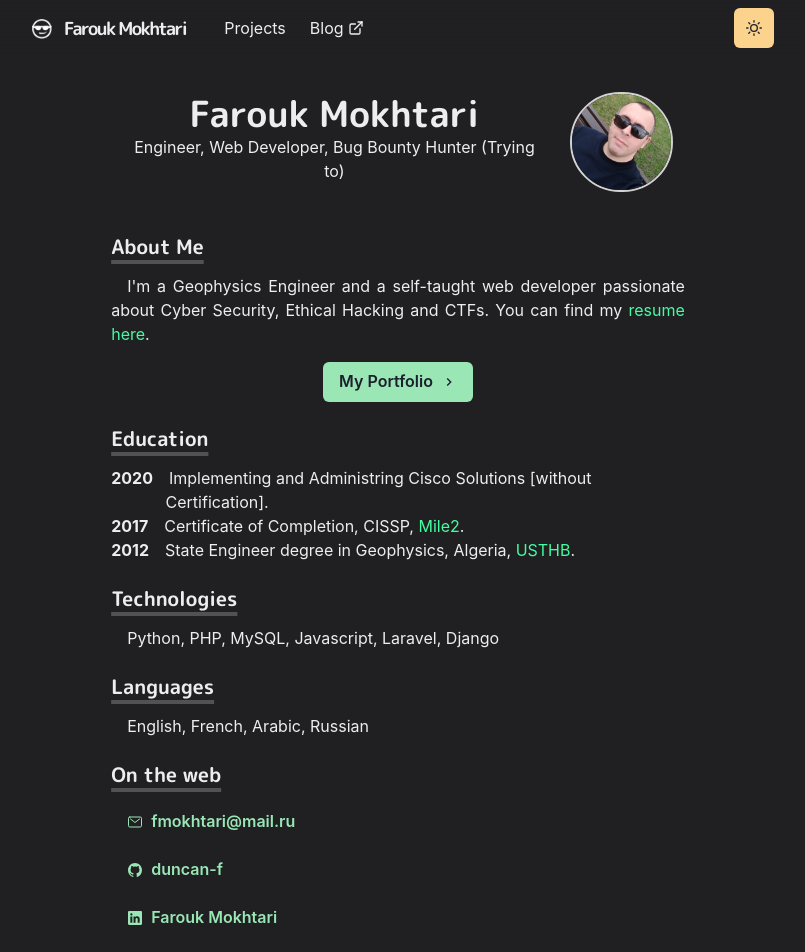
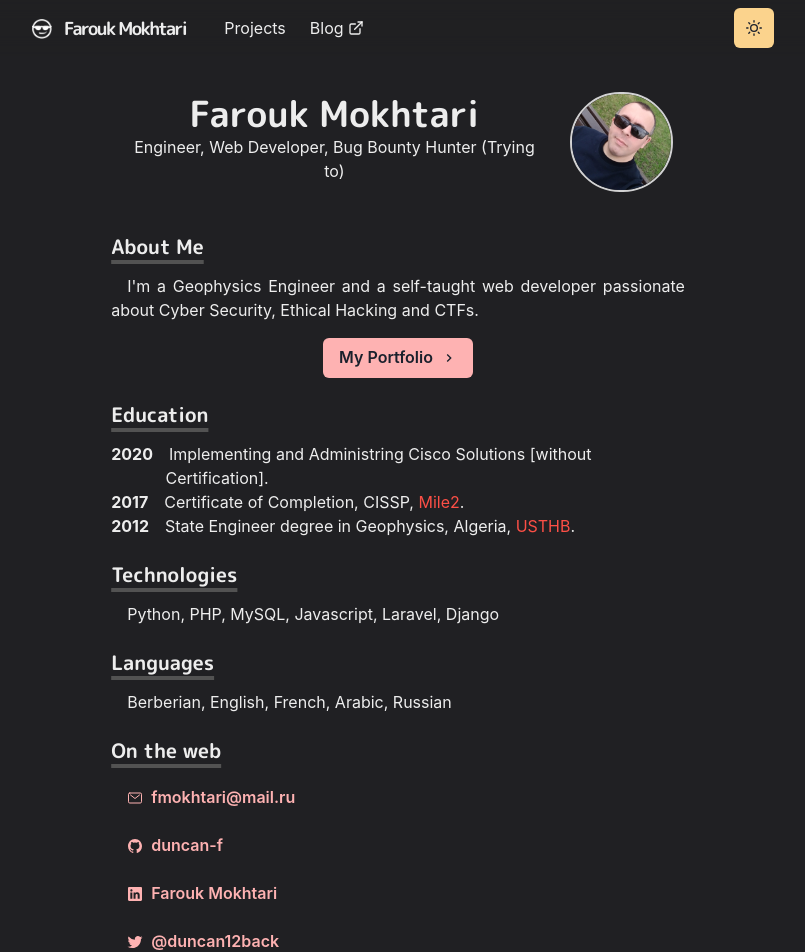
Before and after one commit to duncan-f/portfolio, a Next.js app: page / in a window 1280 px wide. Shown: the top 952 px of the page, without its empty margins (242-1047 px from the left). Built offline with nearby package versions, Linux system fonts and the light colour scheme.

Commit message:
updated theme colors

```diff
--- a/src/components/navbar.js
+++ b/src/components/navbar.js
@@ -29,7 +29,7 @@ const LinkItem = ({ href, path, target, children, ...props }) => {
       target={target}
       p={2}
       alignItems="center"
-      bg={active ? 'grassTeal' : undefined}
+      bg={active ? 'lightRed' : undefined}
       color={active ? '#202023' : inactiveColor}
       {...props}
     >
--- a/src/components/project.js
+++ b/src/components/project.js
@@ -23,7 +23,7 @@ export const ProjectImage = ({ src, alt }) => (
 )
 
 export const Meta = ({ children }) => (
-  <Badge colorScheme="green" mr={2}>
+  <Badge colorScheme="red" mr={2}>
     {children}
   </Badge>
 )
--- a/src/components/theme-toggle-button.js
+++ b/src/components/theme-toggle-button.js
@@ -17,7 +17,7 @@ const ThemeToggleButton = () => {
     >
     <IconButton
       aria-label="Toggle theme"
-      colorScheme={useColorModeValue('green', 'orange')}
+      colorScheme={useColorModeValue('purple', 'orange')}
       icon={useColorModeValue(<MoonIcon />, <SunIcon />)}
       onClick={toggleColorMode}
     >
--- a/src/lib/theme.js
+++ b/src/lib/theme.js
@@ -26,7 +26,7 @@ const components = {
 
   Link: {
     baseStyle: props => ({
-      color: mode('#3d7aed', '#46fca1')(props),
+      color: mode('#3d7aed', '#fc4f46')(props),
       textUnderlineOffset: 3
     })
   }
@@ -38,6 +38,7 @@ const fonts = {
 
 const colors = {
   grassTeal: '#88ccca',
+  lightRed: '#ce2d1e',
   lightGreen: '#67fccf',
   darkPurple: '#400093',
   lightPurple: '#913ffc'
--- a/src/pages/404.js
+++ b/src/pages/404.js
@@ -15,7 +15,7 @@ const NotFound = () => {
       <Text>The page you&apos;re looking for was not found.</Text>
       <Divider my={6} />
       <Box my={6} align="center">
-        <Button as={NextLink} href="/" colorScheme="orange">
+        <Button as={NextLink} href="/" colorScheme="red">
           Return to home
         </Button>
       </Box>
--- a/src/pages/index.js
+++ b/src/pages/index.js
@@ -64,13 +64,11 @@ const Home = () => {
         <Paragraph>
           I&apos;m a Geophysics Engineer and a self-taught web developer
           passionate about Cyber Security, Ethical Hacking and CTFs.
-          You can find my {' '}
-          <Link href="resume.en.pdf">resume here</Link>.
         </Paragraph>
 
         <Box align="center" my={4}>
           <NextLink href="/projects">
-            <Button rightIcon={<ChevronRightIcon />} colorScheme="green">
+            <Button rightIcon={<ChevronRightIcon />} colorScheme="red">
               My Portfolio
             </Button>
           </NextLink>
@@ -106,7 +104,7 @@ const Home = () => {
       <Section delay={0.6}>
         <Heading as="h3" variant="section-title">Languages</Heading>
         <Paragraph>
-          English, French, Arabic, Russian
+          Berberian, English, French, Arabic, Russian
         </Paragraph>
       </Section>
 
@@ -118,7 +116,7 @@ const Home = () => {
               <Button
                 mb={2}
                 variant="ghost"
-                colorScheme="green"
+                colorScheme="red"
                 leftIcon={<Icon as={IoMailOutline} />}
               >fmokhtari@mail.ru</Button>
             </Link>
@@ -129,7 +127,7 @@ const Home = () => {
               <Button
                 mb={2}
                 variant="ghost"
-                colorScheme="green"
+                colorScheme="red"
                 leftIcon={<Icon as={IoLogoGithub} />}
               >duncan-f</Button>
             </Link>
@@ -140,7 +138,7 @@ const Home = () => {
               <Button
                 mb={2}
                 variant="ghost"
-                colorScheme="green"
+                colorScheme="red"
                 leftIcon={<Icon as={IoLogoLinkedin} />}
               >Farouk Mokhtari</Button>
             </Link>
@@ -151,7 +149,7 @@ const Home = () => {
               <Button
                 mb={2}
                 variant="ghost"
-                colorScheme="green"
+                colorScheme="red"
                 leftIcon={<Icon as={IoLogoTwitter} />}
               >@duncan12back</Button>
             </Link>
--- a/src/pages/projects/portfolio.js
+++ b/src/pages/projects/portfolio.js
@@ -18,7 +18,8 @@ const Project = () => (
       </Title>
       <P>
         This is the current website. Since I&apos;m learing ReactJS Stack,
-        I just wanted to try and code a portfolio using React and NextJS.
+        I just wanted to try and code a portfolio using React and NextJS, and
+        I combined it with Chakra UI for the interface.
       </P>
       <List ml={4} my={4}>
         <ListItem>
@@ -29,7 +30,7 @@ const Project = () => (
         </ListItem>
         <ListItem>
           <Meta>Stack</Meta>
-          <span>ReactJS, NextJS, Javascript</span>
+          <span>Chakra UI, ReactJS, NextJS, Javascript</span>
         </ListItem>
       </List>
 
```
Also changed, not shown: src/pages/projects/blog.js (+7 -3 lines), 1 other file (tests, documents, lock files or other folders).
